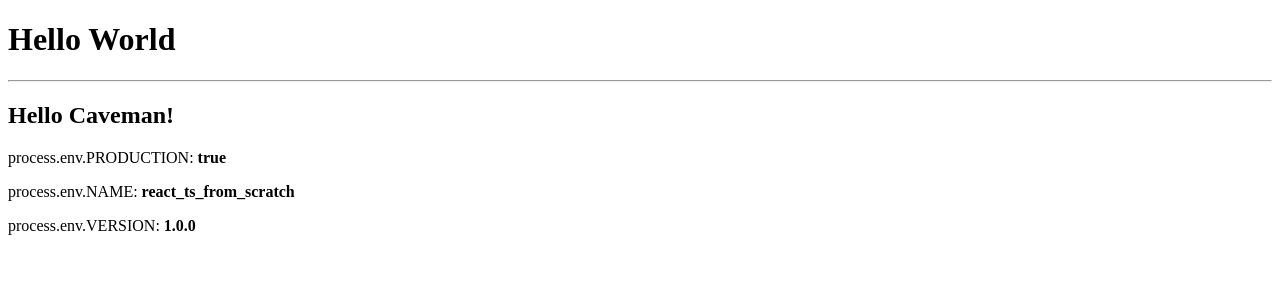
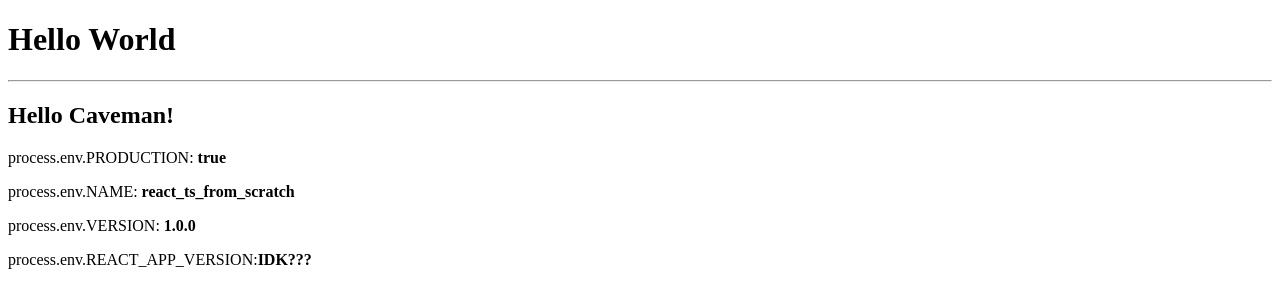
Before and after one commit to cavemanAGz/react_ts_from_scratch, a React app: page / in a window 1280 px wide. Shown: the top 308 px of the page. Built offline with nearby package versions, Linux system fonts and the light colour scheme.

Commit message:
It all works right now...

```diff
--- a/src/components/HelloWorld.tsx
+++ b/src/components/HelloWorld.tsx
@@ -15,6 +15,10 @@ const HelloWorld: React.FC = () => {
             <p>
                 process.env.VERSION: <b>{process.env.VERSION}</b>
             </p>
+            <p>
+                process.env.REACT_APP_VERSION:
+                <b>{process.env.COMMIT_HASH != null ? process.env.COMMIT_HASH : "IDK???"}</b>
+            </p>
         </>
     )
 }
--- a/webpack.config.ts
+++ b/webpack.config.ts
@@ -8,6 +8,7 @@ import { JsonPrettyPrint } from "./src/util/PrettyPrintJson";
 const webpackConfig = (env: any): Configuration => {
 
     console.log(`The env passed in is: ${JsonPrettyPrint(env)}`)
+    const commitHash = require('child_process').execSync('git rev-parse --short HEAD').toString().replace(/\n/g, '')
     return {
         entry: "./src/index.tsx",
         devtool: "inline-source-map",
@@ -45,7 +46,8 @@ const webpackConfig = (env: any): Configuration => {
             new webpack.DefinePlugin({
                 "process.env.PRODUCTION": env.production || !env.development,
                 "process.env.NAME": JSON.stringify(require("./package.json").name),
-                "process.env.VERSION": JSON.stringify(require("./package.json").version)
+                "process.env.VERSION": JSON.stringify(require("./package.json").version),
+                "process.env.COMMIT_HASH": JSON.stringify(commitHash),
             }),
             new ForkTsCheckerWebpackPlugin({
                 eslint: {
```
